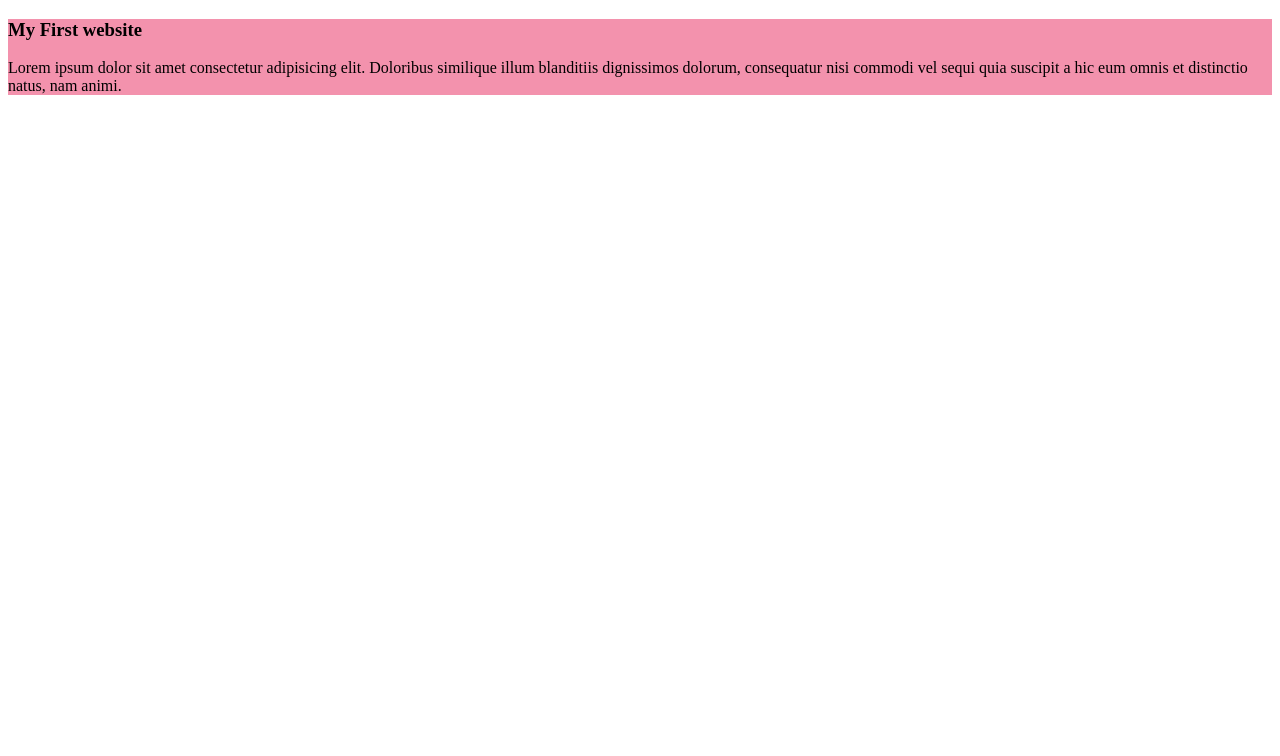
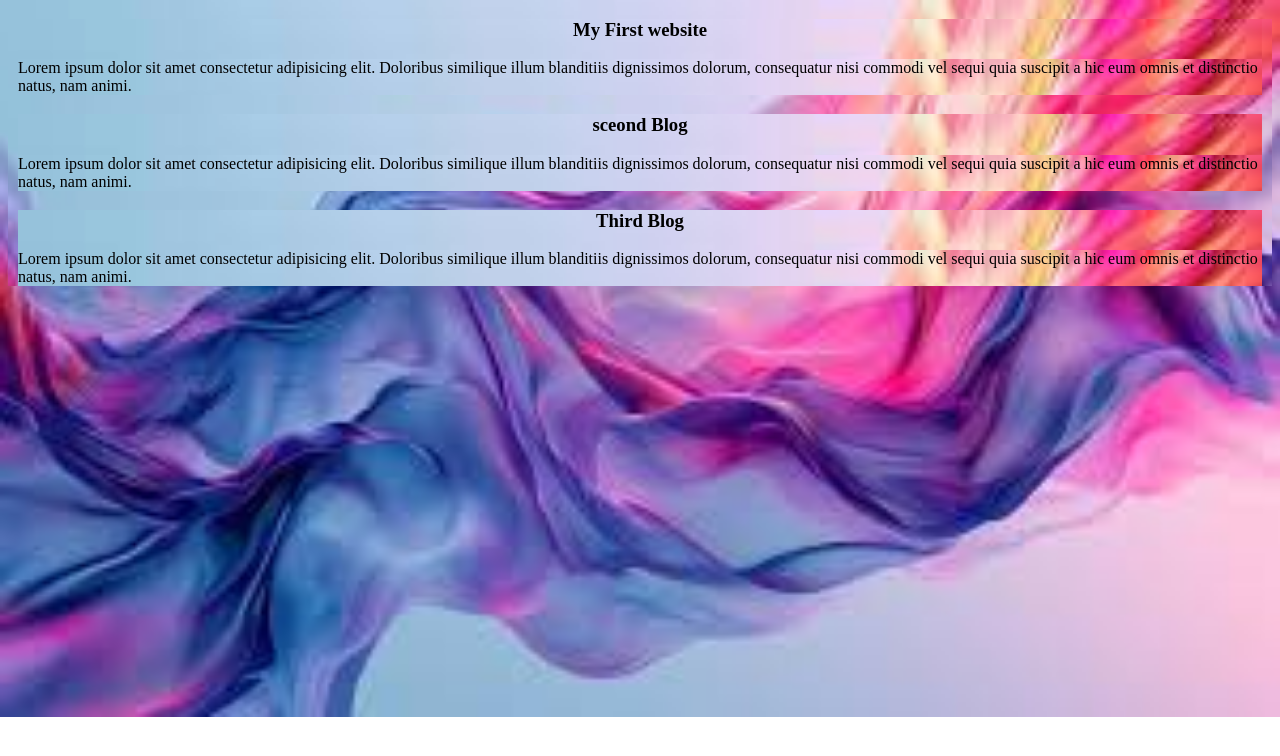
Before and after one commit to devbee404/My-first-git-repo, a plain HTML site: page Index.html in a window 1280 px wide. Drawn offline with Linux system fonts and the light colour scheme.

Commit message:
Add background Image

```diff
--- a/Index.html
+++ b/Index.html
@@ -12,5 +12,16 @@
             <p>Lorem ipsum dolor sit amet consectetur adipisicing elit. Doloribus similique illum blanditiis dignissimos dolorum, consequatur nisi commodi vel sequi quia suscipit a hic eum omnis et distinctio natus, nam animi.</p>
 
     </div>
+    <div>
+        <h3> sceond Blog </h3>
+            <p>Lorem ipsum dolor sit amet consectetur adipisicing elit. Doloribus similique illum blanditiis dignissimos dolorum, consequatur nisi commodi vel sequi quia suscipit a hic eum omnis et distinctio natus, nam animi.</p>
+
+    </div>
+
+    <div>
+        <h3> Third Blog </h3>
+            <p>Lorem ipsum dolor sit amet consectetur adipisicing elit. Doloribus similique illum blanditiis dignissimos dolorum, consequatur nisi commodi vel sequi quia suscipit a hic eum omnis et distinctio natus, nam animi.</p>
+
+    </div>
 </body>
 </html>
--- a/Style/style.css
+++ b/Style/style.css
@@ -1,3 +1,13 @@
+*{
+    background-image: url('../Images/Developers/3.jpg');
+    background-repeat: no-repeat;
+    background-size: cover;
+}
 div{
     background-color: rgb(243, 146, 173);
+    margin: 10px;
 }
+
+h3{
+    text-align: center;
+}
```
